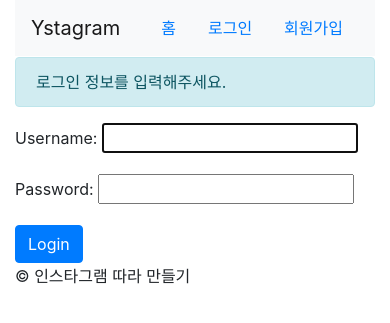
After one commit to DevHoons/Ystagram, a Django app: page /accounts/login/ in a window 390 px wide. The commit adds this page. Shown: the top 323 px of the page. Run offline with Django 3.2, Linux system fonts and the light colour scheme; some libraries are stand-ins or nearby versions.

Commit message:
LoginView, LogoutView를 이용한 로그인, 로그아웃 만들기 (로그아웃뷰 커스터마이징, 로그인 Rediret 설정)

```diff
--- /dev/null
+++ b/accounts/admin.py
@@ -0,0 +1,3 @@
+from django.contrib import admin
+
+# Register your models here.
--- /dev/null
+++ b/accounts/apps.py
@@ -0,0 +1,5 @@
+from django.apps import AppConfig
+
+
+class AccountsConfig(AppConfig):
+    name = 'accounts'
--- /dev/null
+++ b/accounts/models.py
@@ -0,0 +1,3 @@
+from django.db import models
+
+# Create your models here.
--- /dev/null
+++ b/accounts/tests.py
@@ -0,0 +1,3 @@
+from django.test import TestCase
+
+# Create your tests here.
--- /dev/null
+++ b/accounts/urls.py
@@ -0,0 +1,12 @@
+from django.urls import path
+from django.contrib.auth import views as auth_view
+
+
+urlpatterns = [
+    path("login/", auth_view.LoginView.as_view(), name="login"),
+    path(
+        "logout/",
+        auth_view.LogoutView.as_view(template_name="registration/logout.html"),
+        name="logout",
+    ),
+]
--- /dev/null
+++ b/accounts/views.py
@@ -0,0 +1,3 @@
+from django.shortcuts import render
+
+# Create your views here.
--- a/config/settings.py
+++ b/config/settings.py
@@ -39,6 +39,7 @@ INSTALLED_APPS = [
     "django.contrib.staticfiles",
     # apps
     "photo",
+    "accounts",
 ]
 
 MIDDLEWARE = [
@@ -117,3 +118,6 @@ STATIC_URL = "/static/"
 
 MEDIA_URL = "/media/"
 MEDIA_ROOT = os.path.join(BASE_DIR, "media")
+
+# reverse_lazy 함수를 사용하여 다른 view 적용 가능
+LOGIN_REDIRECT_URL = "/"
--- a/config/urls.py
+++ b/config/urls.py
@@ -21,6 +21,7 @@ from django.conf import settings
 urlpatterns = [
     path("admin/", admin.site.urls),
     path("", include("photo.urls", namespace="photo_list")),
+    path("accounts/", include("accounts.urls")),
 ]
 
 urlpatterns += static(settings.MEDIA_URL, document_root=settings.MEDIA_ROOT)
--- a/templates/base.html
+++ b/templates/base.html
@@ -49,11 +49,11 @@
               >
             </li>
             <li class="nav-item">
-              <a href="#" class="nav-link">로그아웃</a>
+              <a href="{% url "logout" %}" class="nav-link">로그아웃</a>
             </li>
             {% else %}
             <li class="nav-item">
-              <a href="#" class="nav-link">로그인</a>
+              <a href="{% url "login" %}" class="nav-link">로그인</a>
             </li>
             <li class="nav-item">
               <a href="#" class="nav-link">회원가입</a>
--- /dev/null
+++ b/templates/registration/login.html
@@ -0,0 +1,18 @@
+{% extends "base.html" %}
+{% block title %}
+  Login
+{% endblock %}
+{% block content %}
+    <div class="row">
+        <div class="col-md-2"></div>
+        <div class="col-md-8 panel panel-default">
+            <div class="alert alert-info">로그인 정보를 입력해주세요.</div>
+            <form action="" method="POST">
+                {% csrf_token %}
+                {{ form.as_p }}
+                <input class="btn btn-primary" type="submit" value="Login" />
+            </form>
+        </div>
+        <div class="col-md-2"></div>
+    </div>
+{% endblock %}
```
Also changed, not shown: templates/registration/logout.html (added, +14 -0 lines), accounts/__init__.py (added), accounts/migrations/__init__.py (added).
